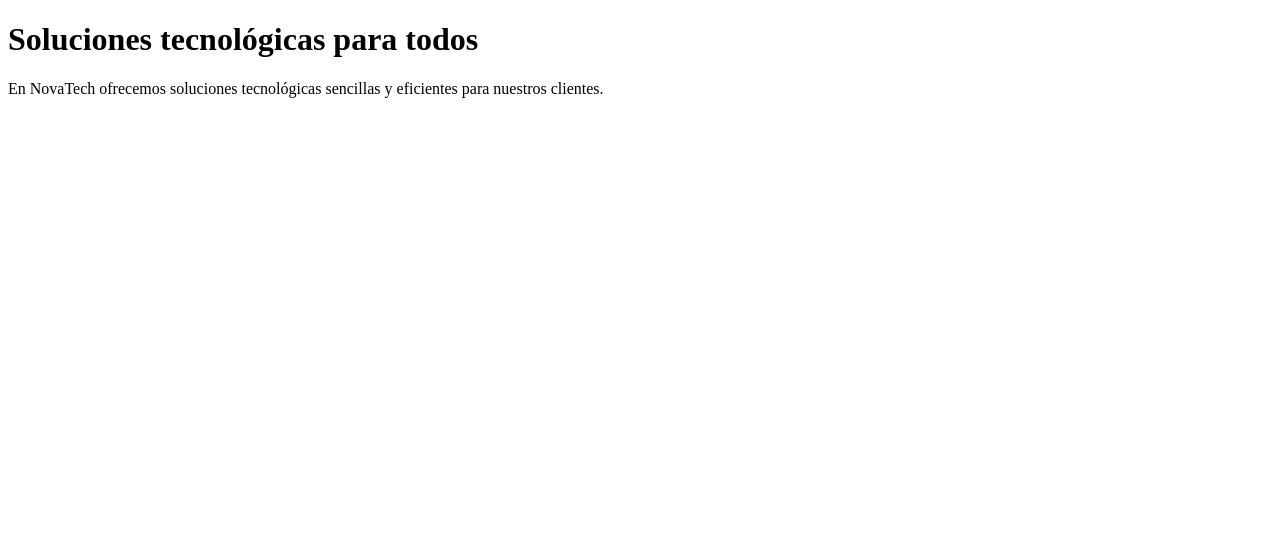
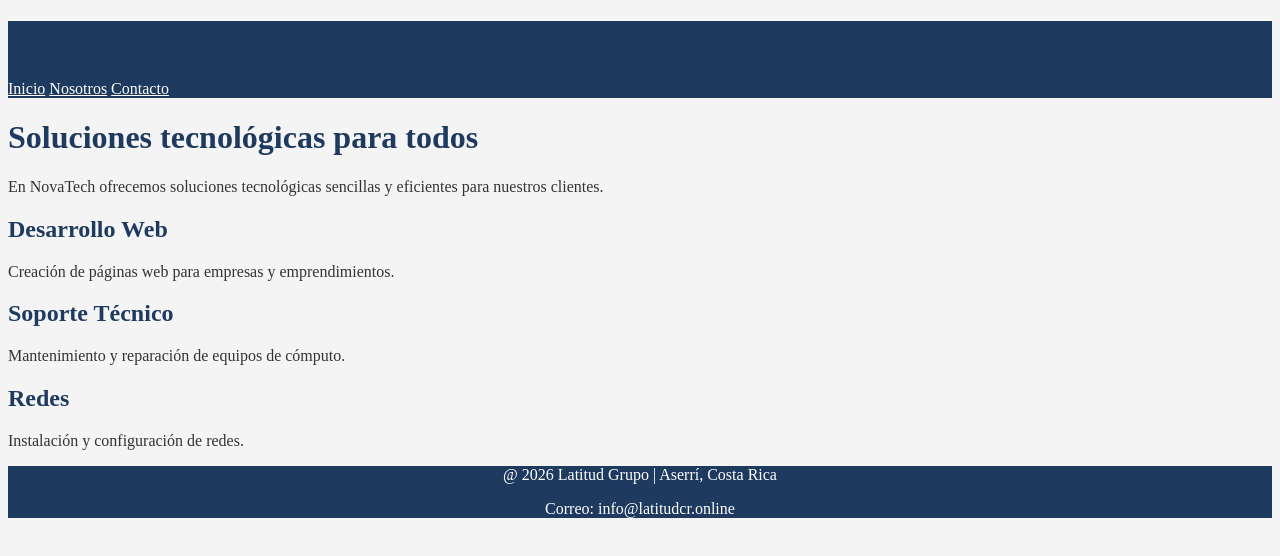
Before and after one commit to andreqv98-ui/Examen-Git_Quir-s, a plain HTML site: page index.html in a window 1280 px wide. Drawn offline with Linux system fonts and the light colour scheme.

Commit message:
Finaliza página web

```diff
--- a/estilos.css
+++ b/estilos.css
@@ -1,8 +1,30 @@
 body {
-    font-family: Arial, sans-serif;
-    background-color: #F4F4F4;
+  background-color: #F4F4F4;
+  color: #333333;
 }
 
-h1 {
-    color: #1E3A5F;
+
+h1, h2, h3 {
+  color: #1E3A5F;
 }
+
+header {
+  background-color: #1E3A5F;
+  color: #FFFFFF;
+}
+
+header a {
+  color: #FFFFFF;
+}
+
+
+.card {
+  background-color: #FFFFFF;
+}
+
+
+footer {
+  background-color: #1E3A5F;
+  color: #FFFFFF;
+  text-align: center;
+}
--- a/index.html
+++ b/index.html
@@ -1,17 +1,48 @@
 <!DOCTYPE html>
-<html lang="en">
+<html lang="es">
 <head>
-    <meta charset="UTF-8">
-    <meta name="viewport" content="width=device-width, initial-scale=1.0">
     <title>Latitud Solutions</title>
-
+    <link rel="stylesheet" href="estilos.css">
 </head>
 <body>
-       <h1>Soluciones tecnológicas para todos</h1>
 
-    <p>
-        En NovaTech ofrecemos soluciones tecnológicas sencillas y eficientes para nuestros clientes.
-    </p>
+<header>
+    <h1>Latitud Solutions</h1>
+
+    <nav>
+        <a href="#">Inicio</a>
+        <a href="#">Nosotros</a>
+        <a href="#">Contacto</a>
+    </nav>
+</header>
+
+<main>
+
+    <h1>Soluciones tecnológicas para todos</h1>
+
+    <p>En NovaTech ofrecemos soluciones tecnológicas sencillas y eficientes para nuestros clientes.</p>
+
+    <div class="tarjeta">
+        <h2>Desarrollo Web</h2>
+        <p>Creación de páginas web para empresas y emprendimientos.</p>
+    </div>
+
+    <div class="tarjeta">
+        <h2>Soporte Técnico</h2>
+        <p>Mantenimiento y reparación de equipos de cómputo.</p>
+    </div>
+
+    <div class="tarjeta">
+        <h2>Redes</h2>
+        <p>Instalación y configuración de redes.</p>
+    </div>
+
+</main>
+
+<footer>
+    <p>@ 2026 Latitud Grupo | Aserrí, Costa Rica</p>
+    <p>Correo: info@latitudcr.online</p>
+</footer>
 
 </body>
 </html>
```
